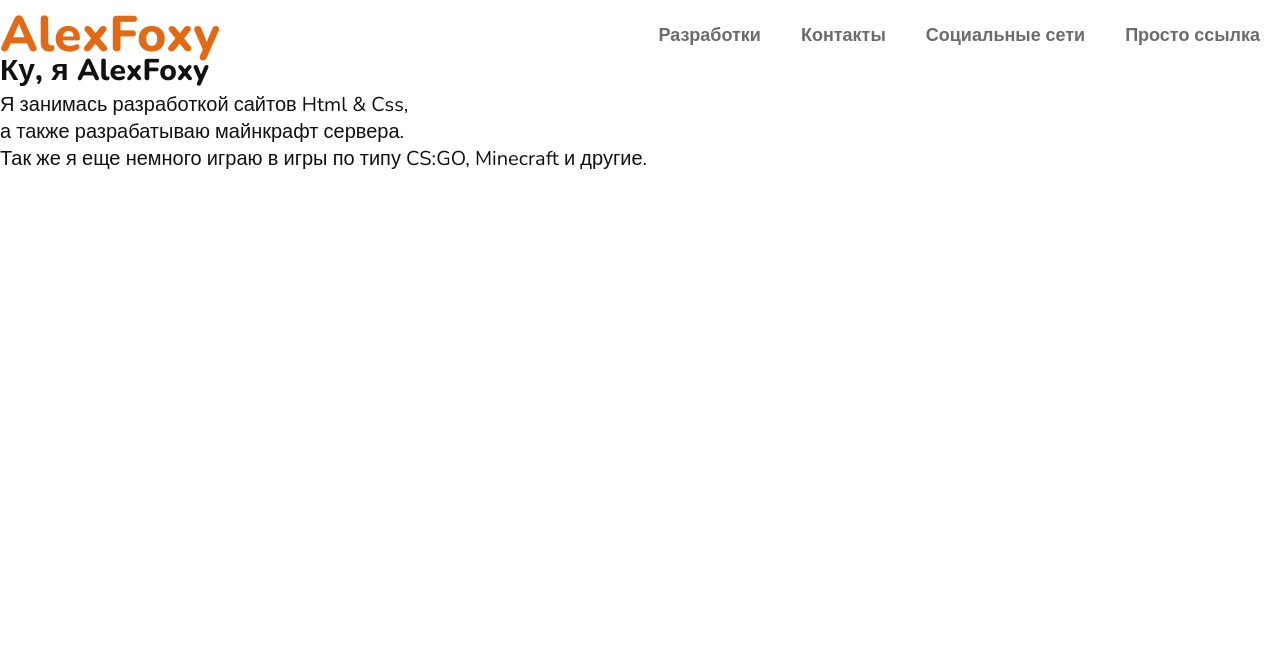
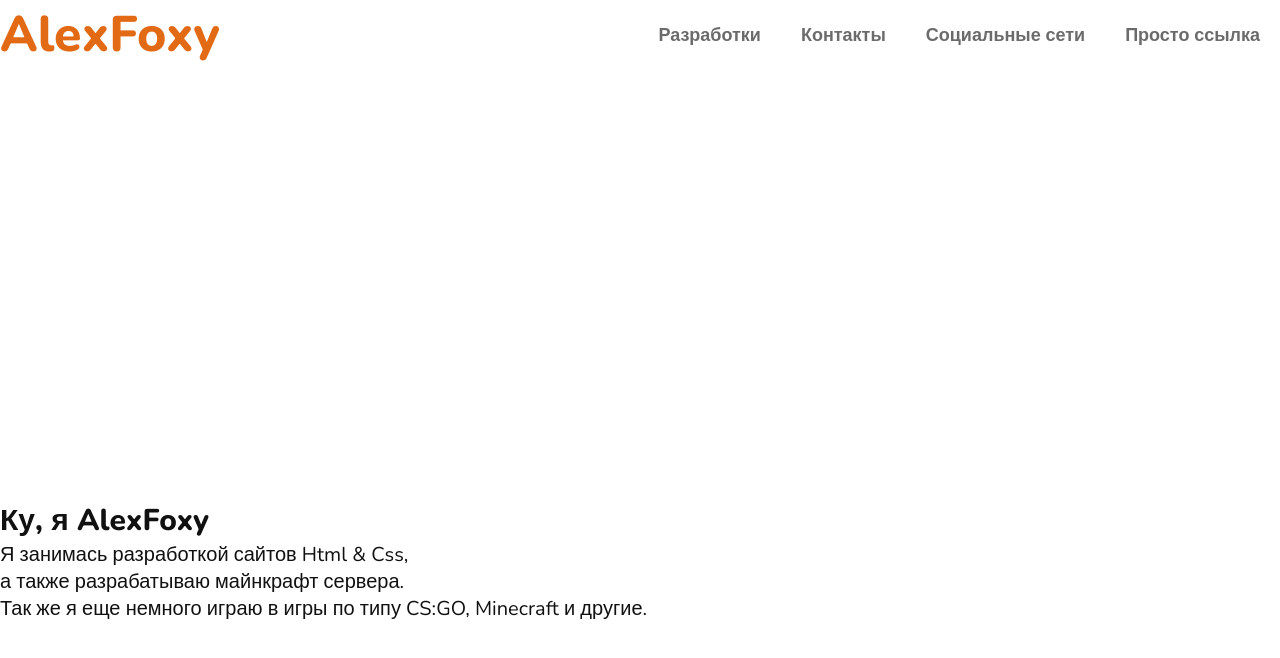
Before and after one commit to AlexF0xy/alexf0xy.github.io, a PHP site: page / in a window 1280 px wide. Shown: the top 658 px of the page. Run offline with PHP 8.4, Linux system fonts and the light colour scheme.

Commit message:
Update styles.css

```diff
--- a/assets/css/styles.css
+++ b/assets/css/styles.css
@@ -59,7 +59,7 @@ body {
 }
 
 .about {
-	margin: 50px 0;
+	margin: 500px 0;
 	color: #111;
 	position: absolute;
 
```
